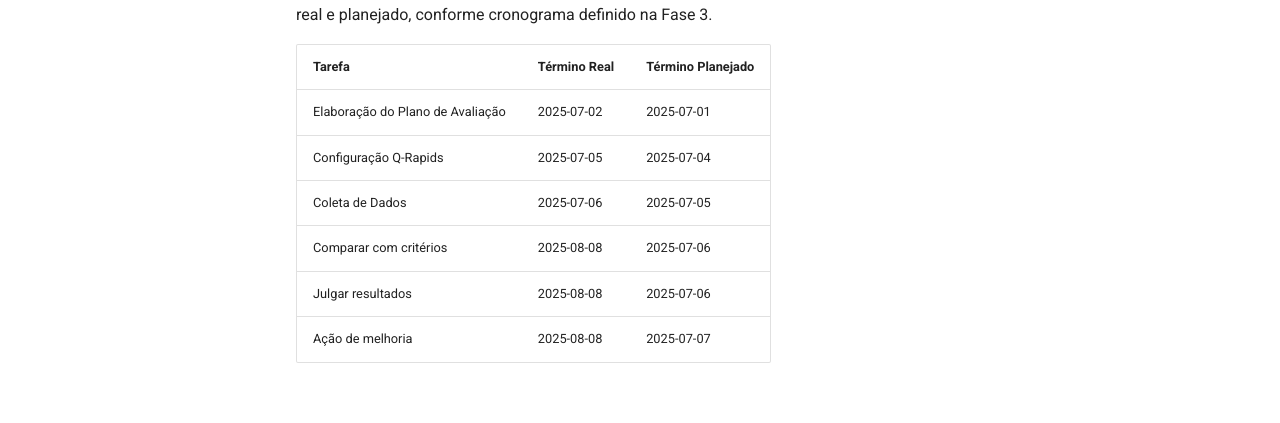
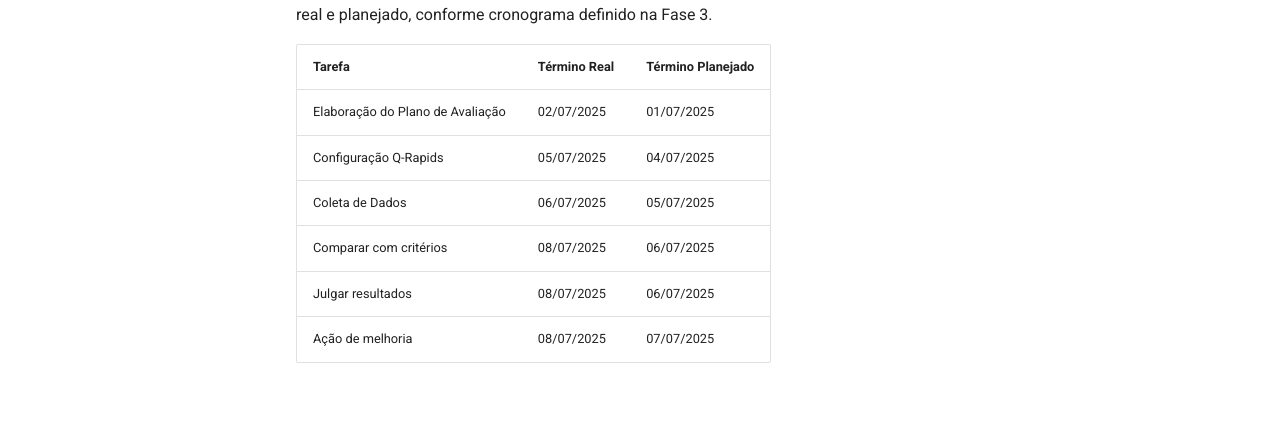
Before and after one commit to FCTE-Qualidade-de-Software-1/2025-1-T02-DOROTHY-JOHNSON, an MkDocs documentation site: the page built from docs/gestao/calendario.md, in a window 1280 px wide and 1400 px high. Shown: the part 755-1178 px from the top of the window. Built offline with MkDocs 1.6.1 and Material for MkDocs 9.7.7, drawn with Linux system fonts in a browser that asks for light colours; comment, search, counter and statistics services are not loaded.

Commit message:
fix: corrige formato das datas

```diff
--- a/docs/gestao/calendario.md
+++ b/docs/gestao/calendario.md
@@ -15,12 +15,12 @@ A tabela a seguir lista as principais tarefas da avaliação do AgroMart, com as
 
 | Tarefa                         | Término Real   | Término Planejado |
 |------------------------------- |----------------|--------------------|
-| Elaboração do Plano de Avaliação | 2025-07-02     | 2025-07-01       |
-| Configuração Q-Rapids         | 2025-07-05     | 2025-07-04          |
-| Coleta de Dados               | 2025-07-06     | 2025-07-05          |
-| Comparar com critérios        | 2025-08-08     | 2025-07-06          |
-| Julgar resultados             | 2025-08-08     | 2025-07-06          |
-| Ação de melhoria              | 2025-08-08     | 2025-07-07          |
+| Elaboração do Plano de Avaliação | 02/07/2025     | 01/07/2025       |
+| Configuração Q-Rapids         | 05/07/2025     | 04/07/2025          |
+| Coleta de Dados               | 06/07/2025     | 05/07/2025          |
+| Comparar com critérios        | 08/07/2025     | 06/07/2025          |
+| Julgar resultados             | 08/07/2025     | 06/07/2025          |
+| Ação de melhoria              | 08/07/2025     | 07/07/2025          |
 
 ## Histórico de Versão
 
```
